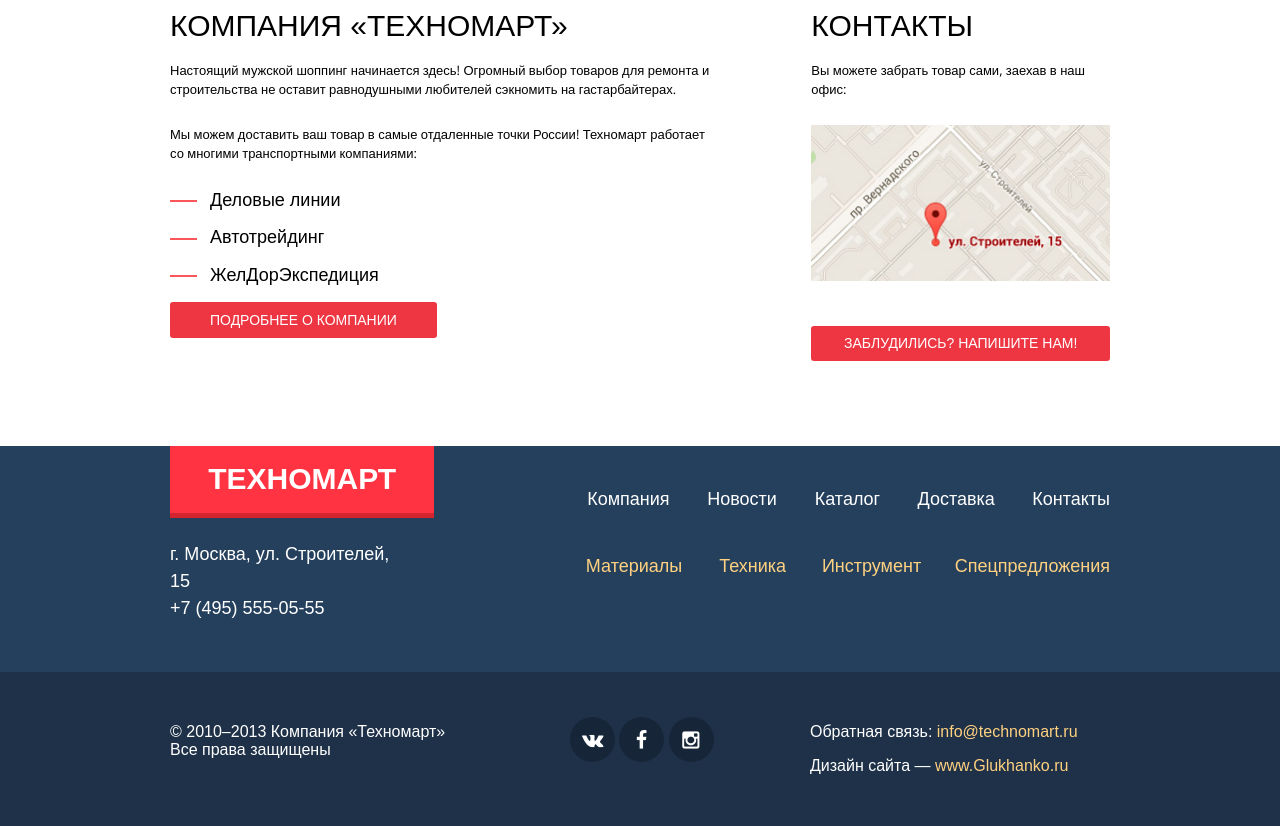
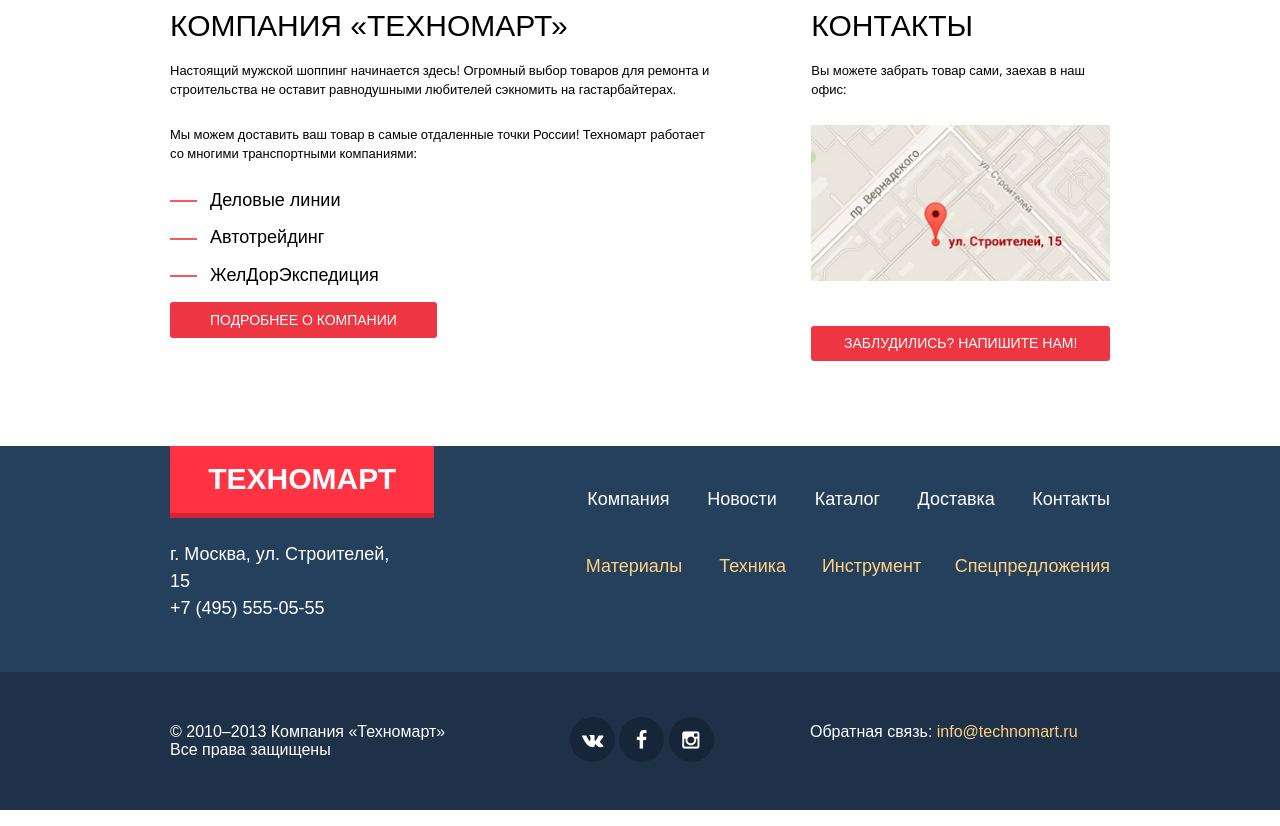
Before and after one commit to zonderweb/Tech, a website: page app/index.html in a window 1280 px wide. Shown: the part 2459-3285 px from the top of the page. Drawn offline with nearby package versions, Linux system fonts and the light colour scheme; a web font is replaced by a local one.

Commit message:
Удаление блока .desing-info

```diff
--- a/app/index.html
+++ b/app/index.html
@@ -424,9 +424,6 @@
 				<div class="feedback-info">
 					<p>Обратная связь: <a href="mailto:info@technomart.ru" class="footer-bottom__link">info@technomart.ru</a></p>
 				</div>
-				<div class="desing-info">
-					<p>Дизайн сайта — <a href="http://www.Glukhanko.ru" class="footer-bottom__link">www.Glukhanko.ru</a></p>
-				</div>
 			</div>
 		</section>
 	</footer>
```
